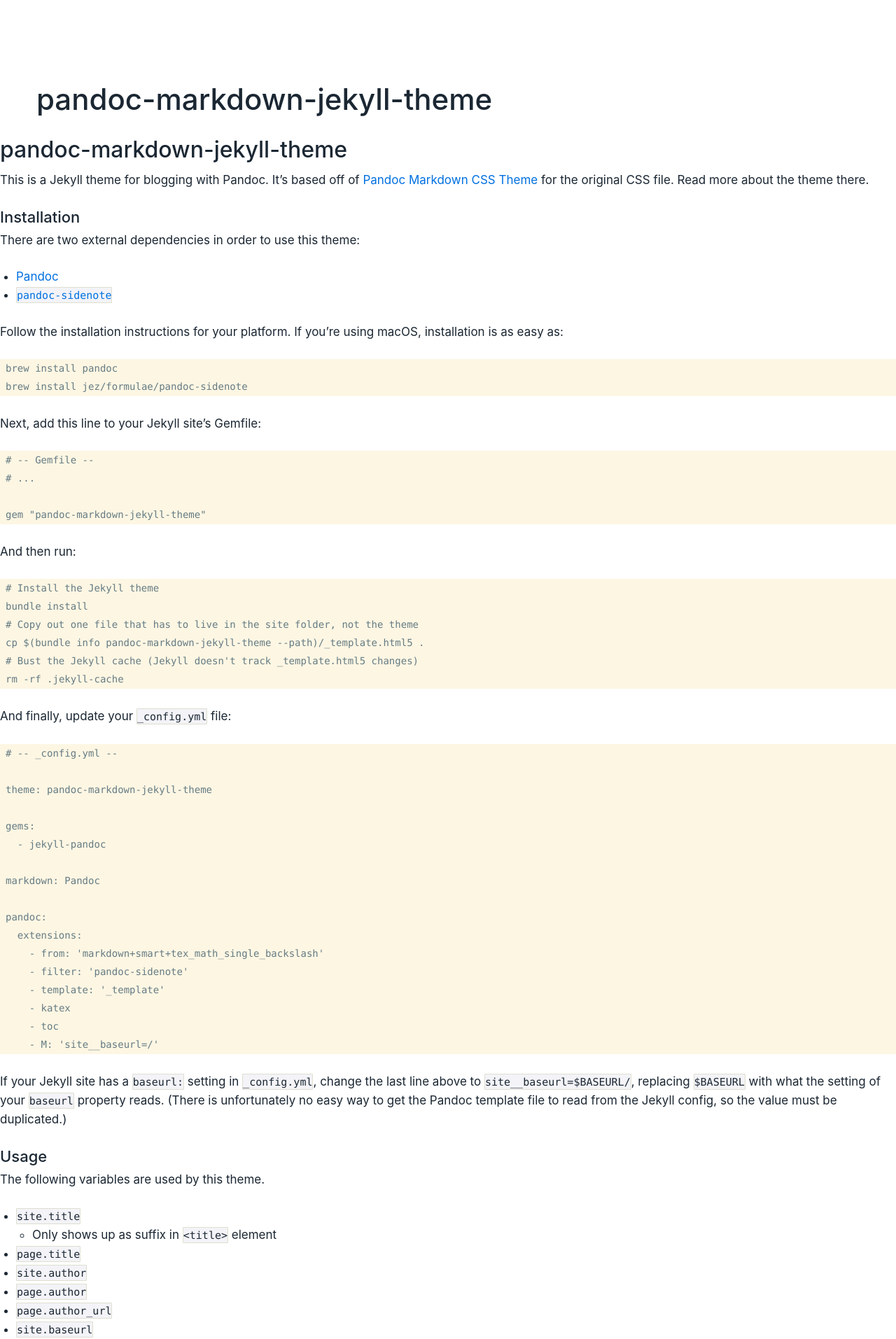
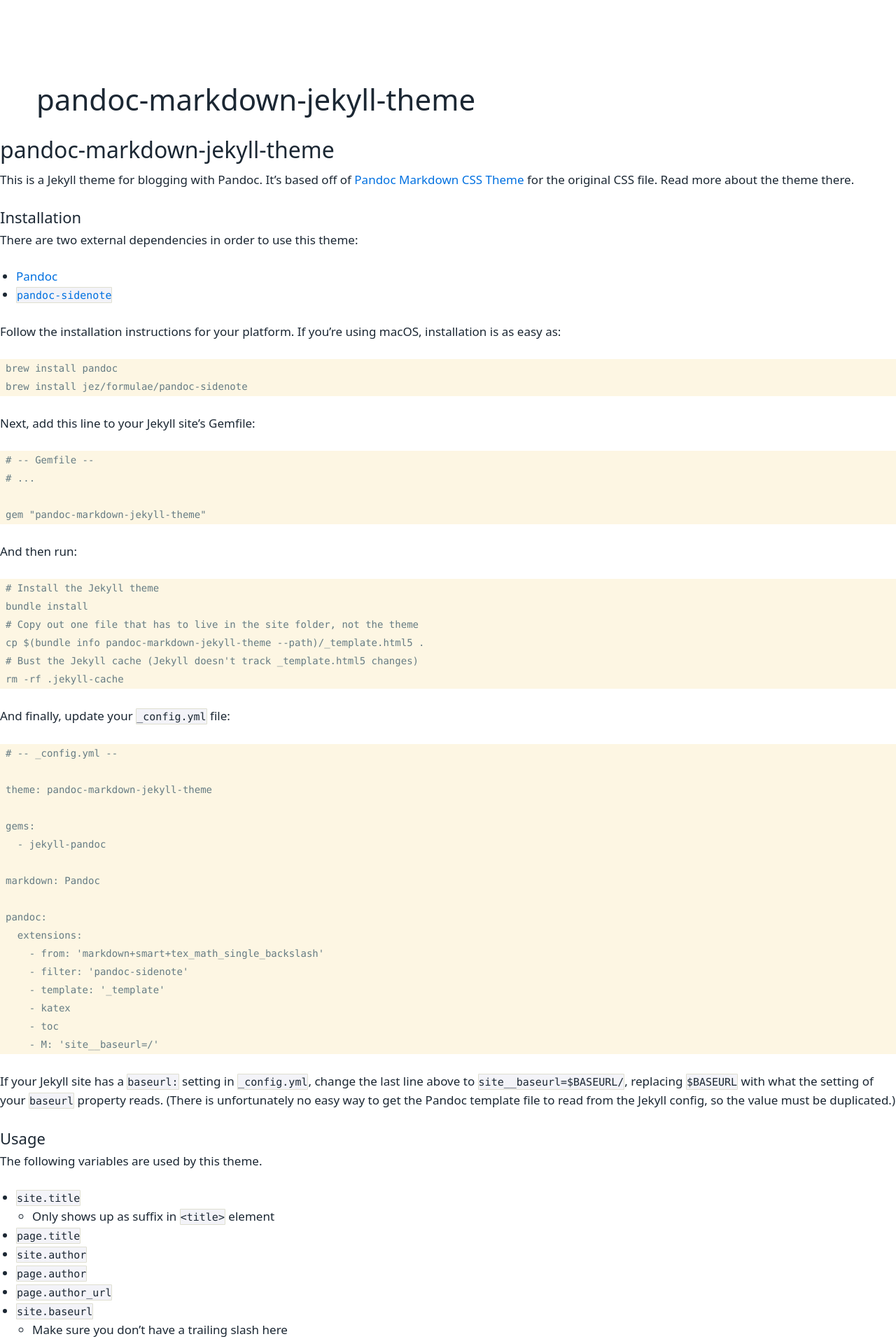
Before and after one commit to jez/pandoc-markdown-jekyll-theme, a Jekyll site: the page built from README.md, in a window 1280 px wide. Shown: the top 1913 px of the page at 70% size. Built offline with Jekyll 4.4.1, drawn with Linux system fonts in a browser that asks for light colours; our own code applies the rules of GitHub Pages for plain Markdown files.

Commit message:
Update to 3b19484db9cc67f03affde9008b908e034fdf397

```diff
--- a/assets/css/theme.css
+++ b/assets/css/theme.css
@@ -27,8 +27,8 @@
 
   /* --- Text --- */
 
-  --font-family-prose: -apple-system,BlinkMacSystemFont,"Segoe UI",Roboto,Oxygen,Ubuntu,Cantarell,"Open Sans","Helvetica Neue",sans-serif;
-  --font-family-heading: -apple-system,BlinkMacSystemFont,"Segoe UI",Roboto,Oxygen,Ubuntu,Cantarell,"Open Sans","Helvetica Neue",sans-serif;
+  --font-family-prose: system-ui,-apple-system,BlinkMacSystemFont,"Segoe UI",Roboto,Oxygen,Ubuntu,Cantarell,"Open Sans","Helvetica Neue",sans-serif;
+  --font-family-heading: system-ui,-apple-system,BlinkMacSystemFont,"Segoe UI",Roboto,Oxygen,Ubuntu,Cantarell,"Open Sans","Helvetica Neue",sans-serif;
   --font-family-code: Menlo, monospace;
   --side-note-number-font-family: var(--font-family-prose);
 
```
